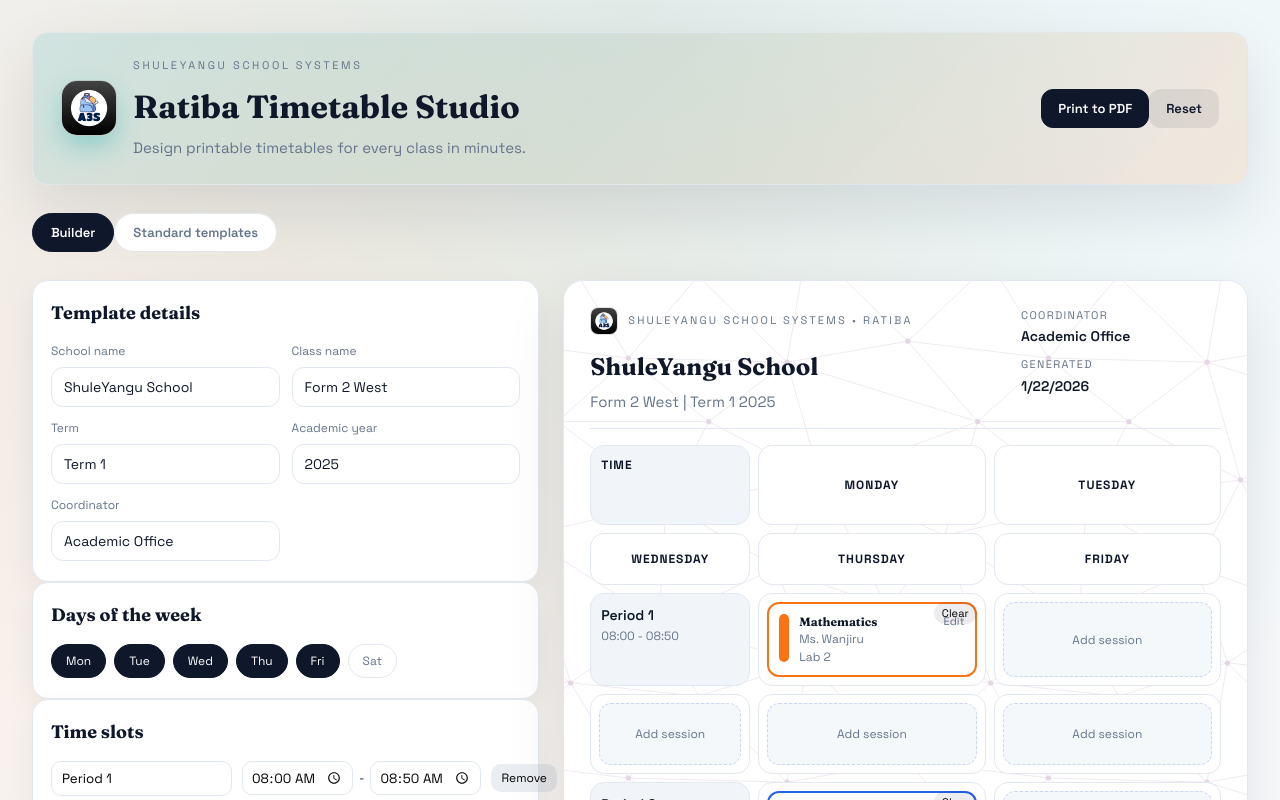
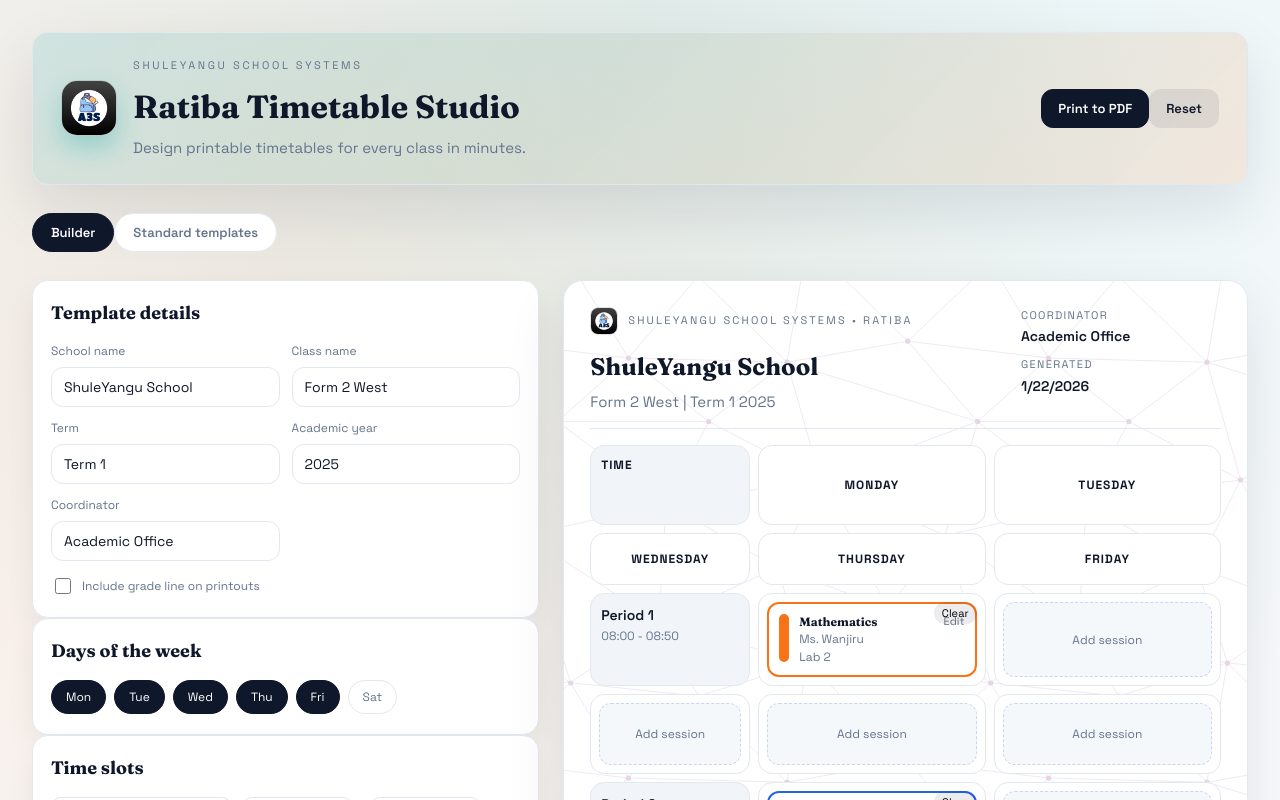
Before and after one commit to simlexx-k/shuleyangu-ratiba, a Vue app: page / in a window 1280 px wide. Shown: the top 800 px of the page. Built offline with nearby package versions, Linux system fonts and the light colour scheme.

Commit message:
feat: add optional grade line to prints

```diff
--- a/src/App.vue
+++ b/src/App.vue
@@ -10,6 +10,7 @@ const defaultTemplate = {
     term: 'Term 1',
     academicYear: '2025',
     coordinator: 'Academic Office',
+    showGradeField: false,
   },
   days: [
     { id: 'mon', label: 'Monday', short: 'Mon', active: true },
@@ -436,6 +437,7 @@ const applyStandardTemplate = (standard) => {
 
 const buildStandardTemplateHtml = (standard) => {
   const timestamp = new Date().toLocaleString()
+  const gradeRow = template.value.meta.showGradeField ? '<div>Grade: ____________________</div>' : ''
   const headerCells = standard.days.map(day => `<th>${escapeHtml(day)}</th>`).join('')
   const rows = standard.rows
     .map(row => {
@@ -499,10 +501,11 @@ const buildStandardTemplateHtml = (standard) => {
                 <h1>${escapeHtml(standard.title)}</h1>
               </div>
             </div>
-            <div class="meta">
-              <div>Generated: ${escapeHtml(timestamp)}</div>
-              <div>Ratiba Standard Template</div>
-            </div>
+          <div class="meta">
+            <div>Generated: ${escapeHtml(timestamp)}</div>
+            <div>Ratiba Standard Template</div>
+            ${gradeRow}
+          </div>
           </div>
           <div class="subtitle">${escapeHtml(standard.subtitle)}</div>
           <table>
@@ -749,6 +752,10 @@ const shouldShowSlotRange = (slot) => {
               <input v-model="template.meta.coordinator" type="text" />
             </label>
           </div>
+          <label class="toggle-row">
+            <input v-model="template.meta.showGradeField" type="checkbox" />
+            <span>Include grade line on printouts</span>
+          </label>
         </section>
 
         <section class="panel">
@@ -874,6 +881,10 @@ const shouldShowSlotRange = (slot) => {
                 <span class="meta-label">Generated</span>
                 <span class="meta-value">{{ new Date().toLocaleDateString() }}</span>
               </div>
+              <div v-if="template.meta.showGradeField">
+                <span class="meta-label">Grade</span>
+                <span class="meta-value meta-line"></span>
+              </div>
             </div>
           </div>
 
--- a/src/assets/main.css
+++ b/src/assets/main.css
@@ -132,6 +132,19 @@
   background: #fff;
   font-size: 14px;
   color: var(--ink);
+}
+
+.toggle-row {
+  display: flex;
+  align-items: center;
+  gap: 8px;
+  font-size: 12px;
+  color: var(--muted);
+}
+
+.toggle-row input {
+  width: 16px;
+  height: 16px;
 }
 
 .chip-row {
@@ -480,6 +493,13 @@
   color: var(--ink);
 }
 
+.meta-line {
+  display: inline-block;
+  min-width: 140px;
+  border-bottom: 1px solid var(--border);
+  height: 16px;
+}
+
 .grid {
   display: grid;
   gap: 8px;
```
